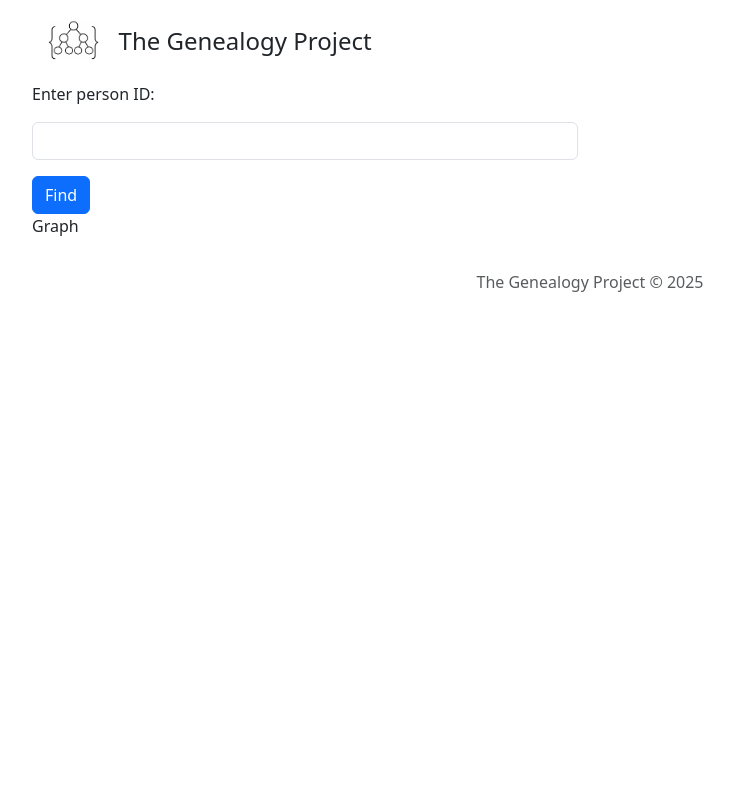
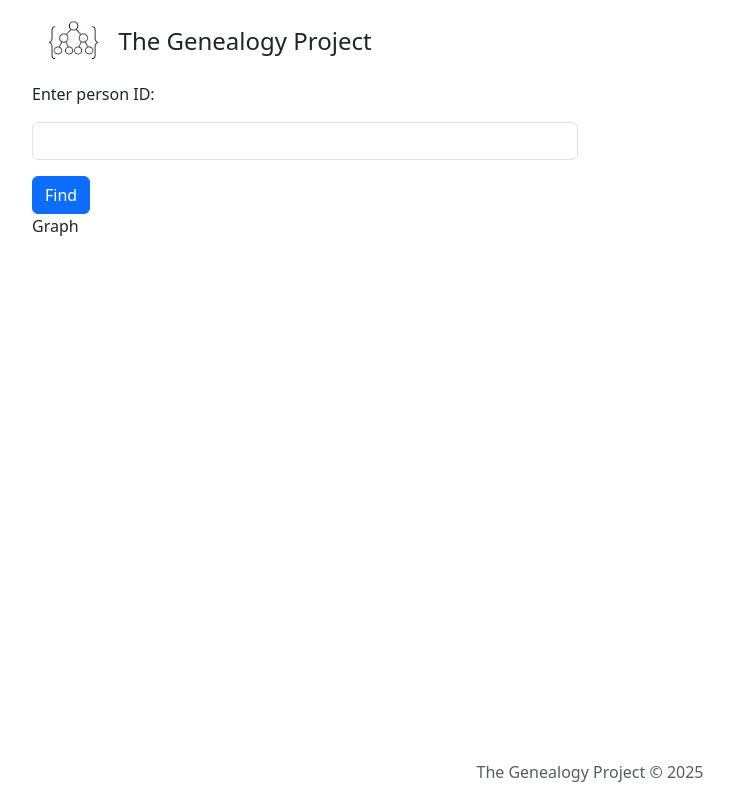
Before and after one commit to the-genealogy-project/the-genealogy-ui, a React (Vite) app: page / in a window 1280 px wide. Shown: the whole page, without its empty margins (50-784 px from the left). Built offline with nearby package versions, Linux system fonts and the light colour scheme; no server answers.

Commit message:
Make the footer fixed to the bottom of the page

```diff
--- a/src/components/Footer.tsx
+++ b/src/components/Footer.tsx
@@ -2,7 +2,7 @@ import { APPLICATION_NAME } from "../constants/app.constants.ts";
 
 const Footer = () => {
   return (
-    <footer className="text-center py-3 mt-auto">
+    <footer className="text-center py-3 mt-auto fixed-bottom">
       <div className="container">
         <span className="text-muted">
           {APPLICATION_NAME} &copy; {new Date().getFullYear()}
```
